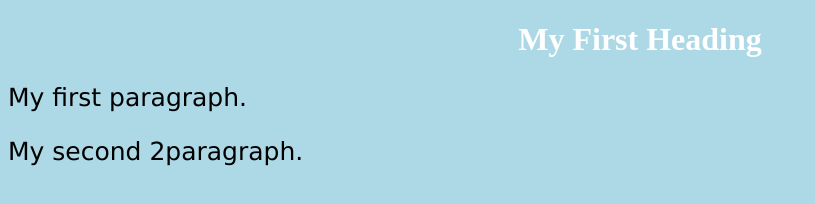
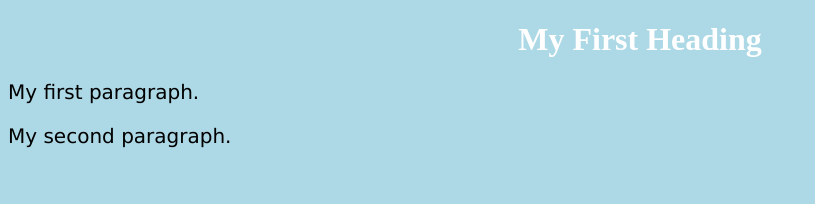
Before and after one commit to Feedotheman/first_project, a plain HTML site: page first.html in a window 1280 px wide. Shown: the whole page, without its empty margins (0-815 px from the left). Drawn offline with Linux system fonts and the light colour scheme.

Commit message:
Revert "add new features"
This reverts commit e4db2dfc1a0e208d7ab456b96748fb2ae269cf92.

```diff
--- a/first.html
+++ b/first.html
@@ -10,7 +10,7 @@
 
     <h1>My First Heading</h1>
     <p>My first paragraph.</p>
-    <p>My second 2paragraph.</p>
+    <p>My second paragraph.</p>
 
 </body>
 </html>
--- a/styles.css
+++ b/styles.css
@@ -9,5 +9,5 @@ body {
 
         p {
             font-family: verdana;
-            font-size: 25px;
+            font-size: 20px;
         }
```
Also changed, not shown: second.html (+1 -1 lines).
